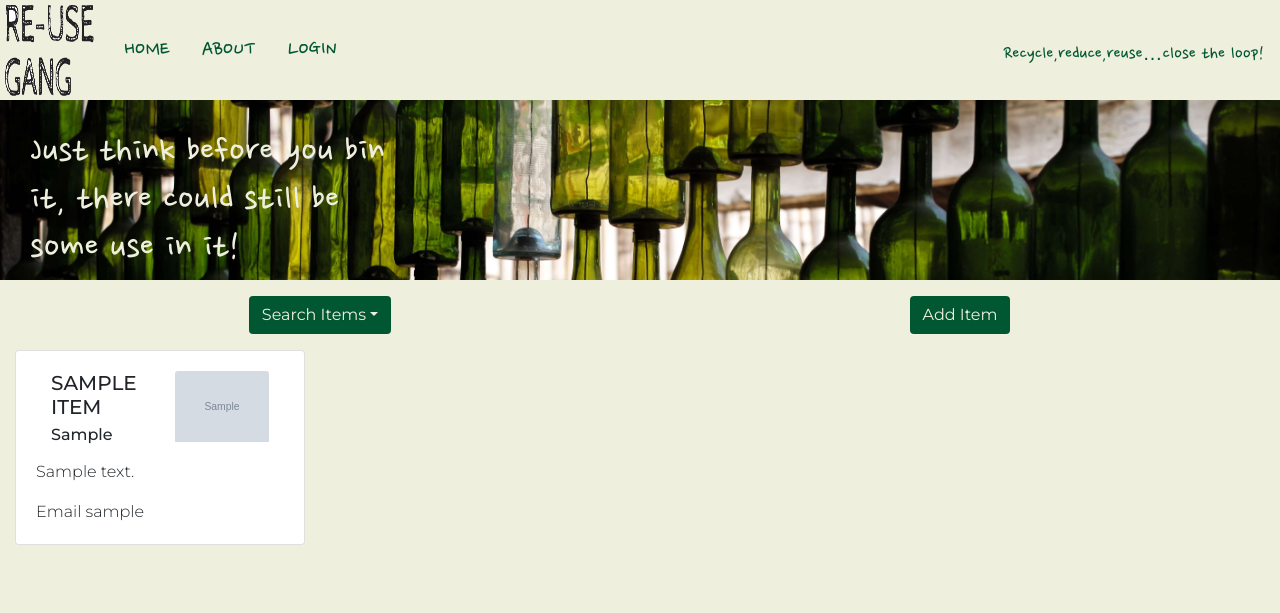
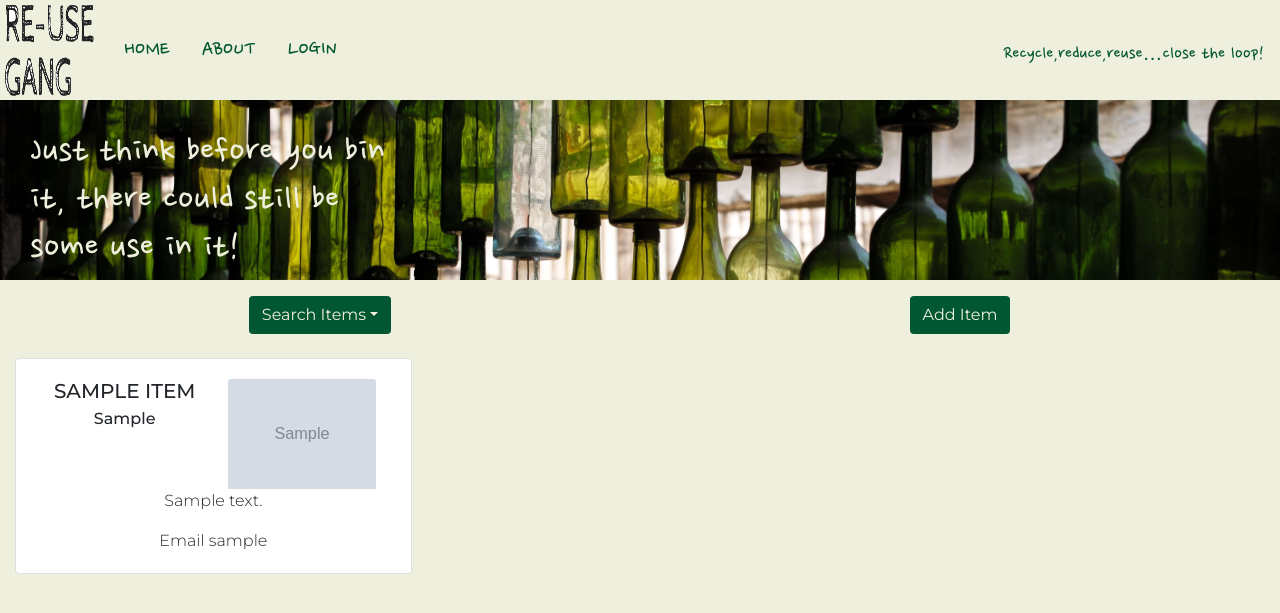
Before and after one commit to mkuti/reuse_gang_project, a Flask app: page / in a window 1280 px wide. Shown: the top 613 px of the page. Run offline with Flask 2, Linux system fonts and the light colour scheme; grey boxes marked "Sample" are stand-in pictures; a database or web service that is not in the repository returns one stand-in record (values such as "Sample title"); some libraries are stand-ins or nearby versions.

Commit message:
fixed col, margin of cards

```diff
--- a/templates/pages/home.html
+++ b/templates/pages/home.html
@@ -21,10 +21,10 @@
 </section>
 
 <section class='container-fluid mx-auto'>
-	<div class="row">
+	<div class="row text-center">
         {% for item in items %}
-		<div class="col-12 col-sm-6 col-md-4 col-lg-3">
-			<div class="card">
+		<div class="col-12 col-sm-10 col-md-6 col-lg-4">
+			<div class="card my-2">
 				<div class="card-body">
                     <div class="row">
                         <div class="col-6">
```
